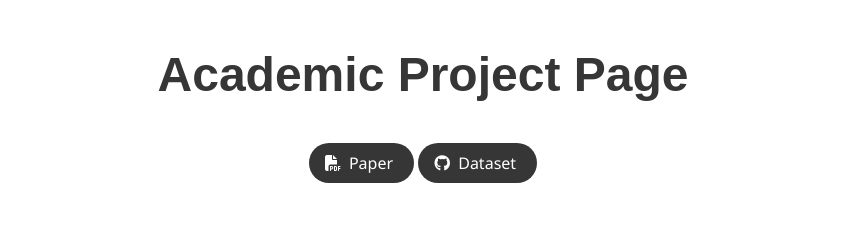
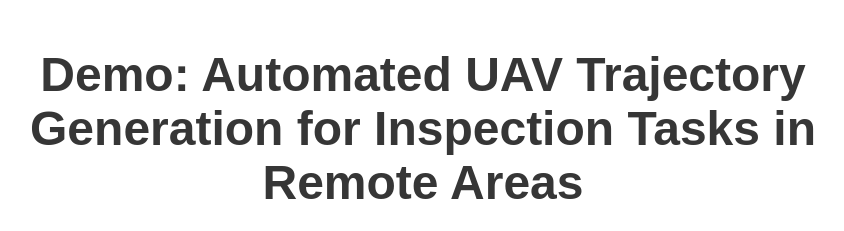
Before and after one commit to LJHe006/autouit, a plain HTML site: page index.html in a window 1280 px wide. Shown: the top 231 px of the page, without its empty margins (217-1061 px from the left). Drawn offline with nearby package versions, Linux system fonts and the light colour scheme; some icons are missing; a web font is replaced by a local one.

Commit message:
Update index.html

```diff
--- a/index.html
+++ b/index.html
@@ -52,7 +52,7 @@
       <div class="container is-max-desktop">
         <div class="columns is-centered">
           <div class="column has-text-centered">
-            <h1 class="title is-1 publication-title">Academic Project Page</h1>
+            <h1 class="title is-1 publication-title">Demo: Automated UAV Trajectory Generation for Inspection Tasks in Remote Areas</h1>
 <!--             <div class="is-size-5 publication-authors"> -->
               <!-- Paper authors -->
 <!--               <span class="author-block">
```
